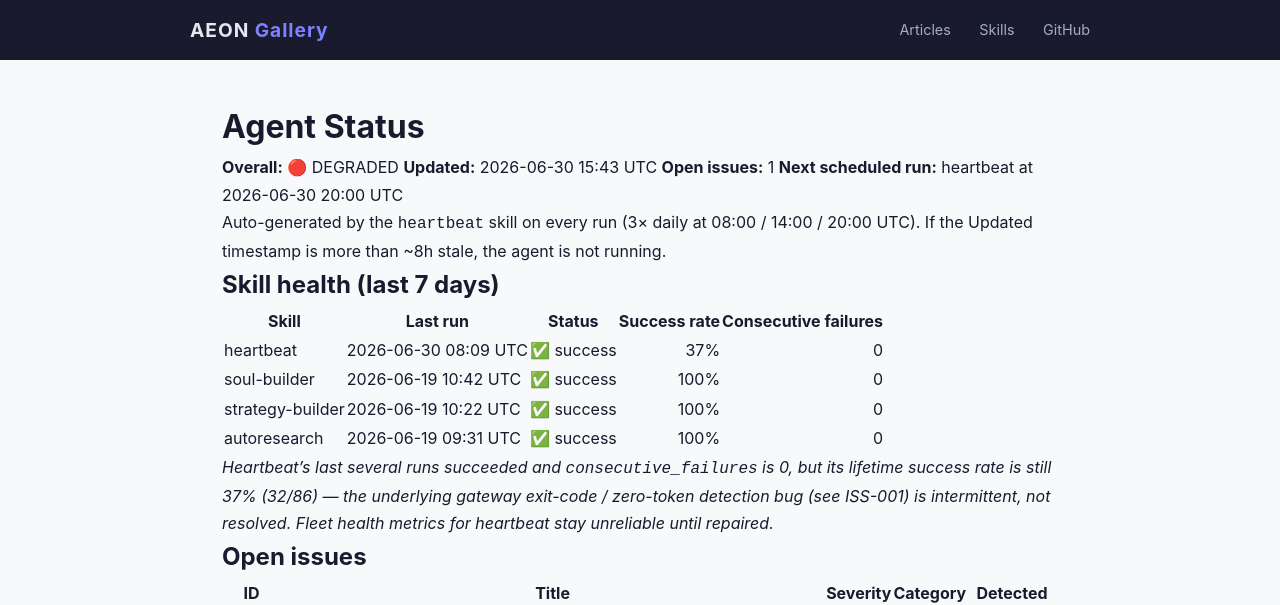
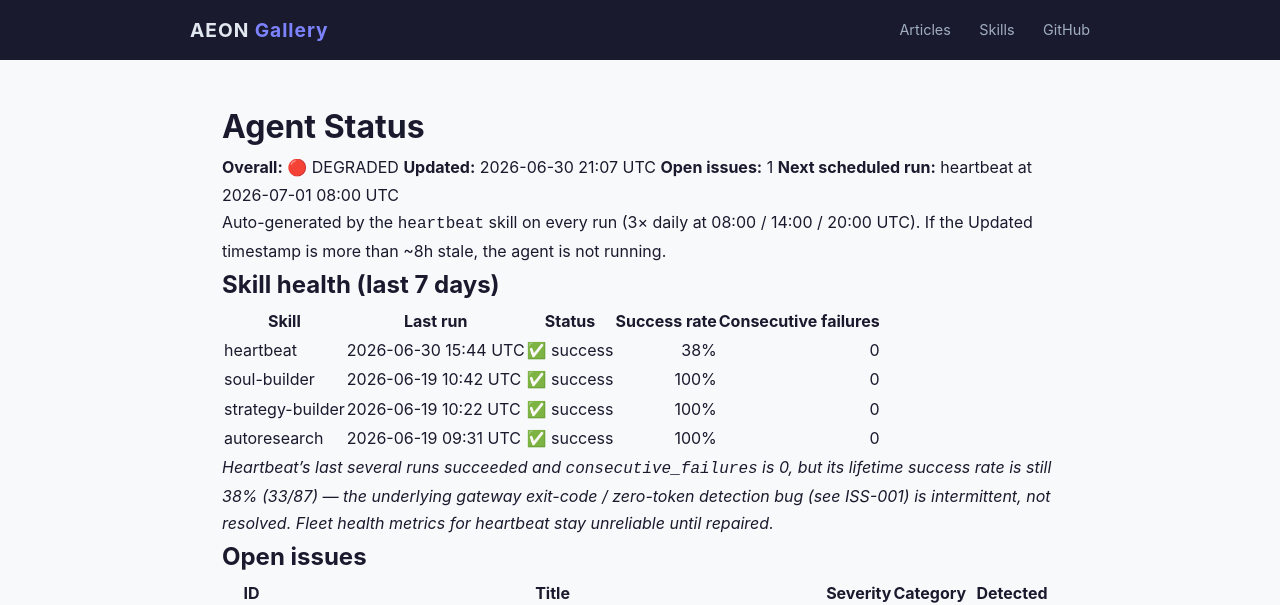
Before and after one commit to RickCrosschain/aeon, a Jekyll site: the page built from docs/status.md, in a window 1280 px wide. Shown: the top 605 px of the page. Built offline with Jekyll 4.4.1, drawn with Linux system fonts in a browser that asks for light colours.

Commit message:
chore(heartbeat): auto-commit 2026-06-30

```diff
--- a/docs/status.md
+++ b/docs/status.md
@@ -7,9 +7,9 @@ permalink: /status/
 # Agent Status
 
 **Overall:** 🔴 DEGRADED
-**Updated:** 2026-06-30 15:43 UTC
+**Updated:** 2026-06-30 21:07 UTC
 **Open issues:** 1
-**Next scheduled run:** heartbeat at 2026-06-30 20:00 UTC
+**Next scheduled run:** heartbeat at 2026-07-01 08:00 UTC
 
 Auto-generated by the `heartbeat` skill on every run (3× daily at 08:00 / 14:00 / 20:00 UTC). If the Updated timestamp is more than ~8h stale, the agent is not running.
 
@@ -17,12 +17,12 @@ Auto-generated by the `heartbeat` skill on every run (3× daily at 08:00 / 14:00
 
 | Skill | Last run | Status | Success rate | Consecutive failures |
 |-------|----------|--------|-------------:|---------------------:|
-| heartbeat | 2026-06-30 08:09 UTC | ✅ success | 37% | 0 |
+| heartbeat | 2026-06-30 15:44 UTC | ✅ success | 38% | 0 |
 | soul-builder | 2026-06-19 10:42 UTC | ✅ success | 100% | 0 |
 | strategy-builder | 2026-06-19 10:22 UTC | ✅ success | 100% | 0 |
 | autoresearch | 2026-06-19 09:31 UTC | ✅ success | 100% | 0 |
 
-_Heartbeat's last several runs succeeded and `consecutive_failures` is 0, but its lifetime success rate is still 37% (32/86) — the underlying gateway exit-code / zero-token detection bug (see ISS-001) is intermittent, not resolved. Fleet health metrics for heartbeat stay unreliable until repaired._
+_Heartbeat's last several runs succeeded and `consecutive_failures` is 0, but its lifetime success rate is still 38% (33/87) — the underlying gateway exit-code / zero-token detection bug (see ISS-001) is intermittent, not resolved. Fleet health metrics for heartbeat stay unreliable until repaired._
 
 ## Open issues
 
--- a/memory/token-usage.csv
+++ b/memory/token-usage.csv
@@ -35,3 +35,4 @@ date,skill,model,input_tokens,output_tokens,cache_read,cache_creation
 2026-06-29,heartbeat,claude-opus-4-8,2098,4597,436726,38542
 2026-06-30,heartbeat,claude-opus-4-8,2098,4128,439306,38927
 2026-06-30,heartbeat,claude-opus-4-8,2096,4673,382878,37669
+2026-06-30,heartbeat,claude-opus-4-8,2094,4755,330969,38905
```
Also changed, not shown: memory/logs/2026-06-30.md (+15 -0 lines), .outputs/heartbeat.md.
